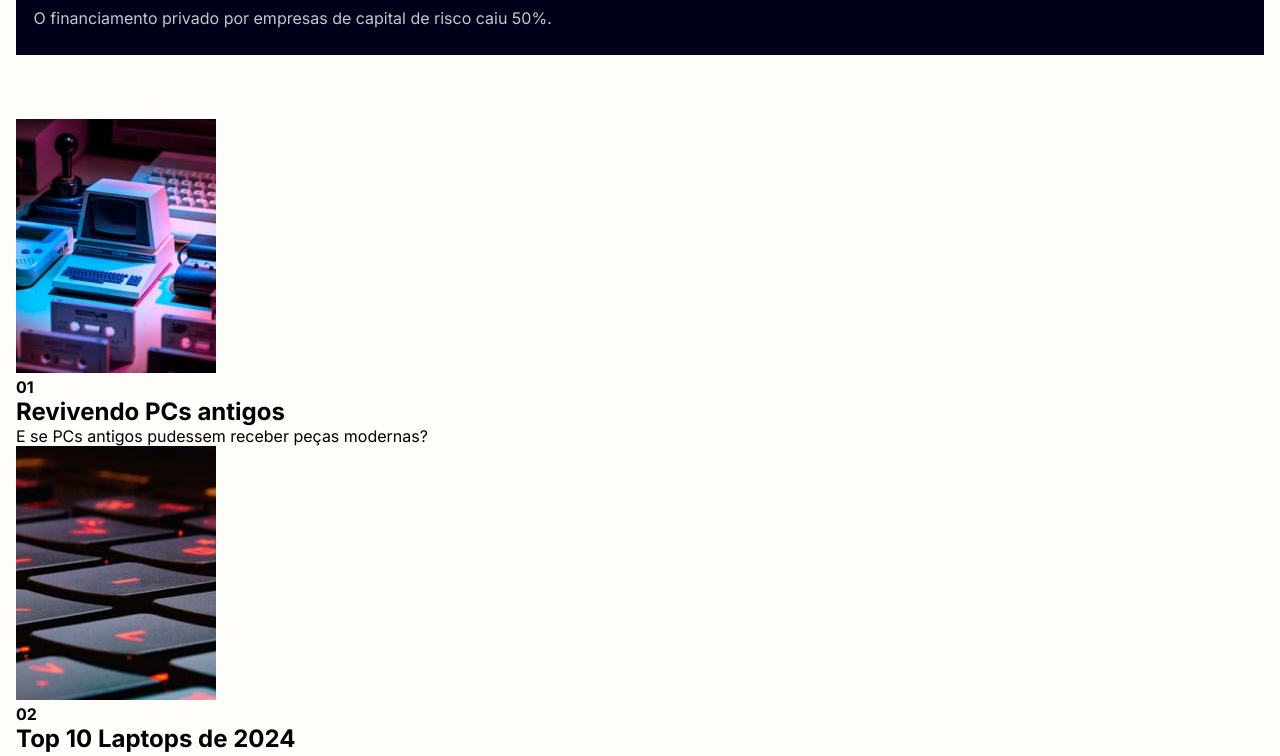
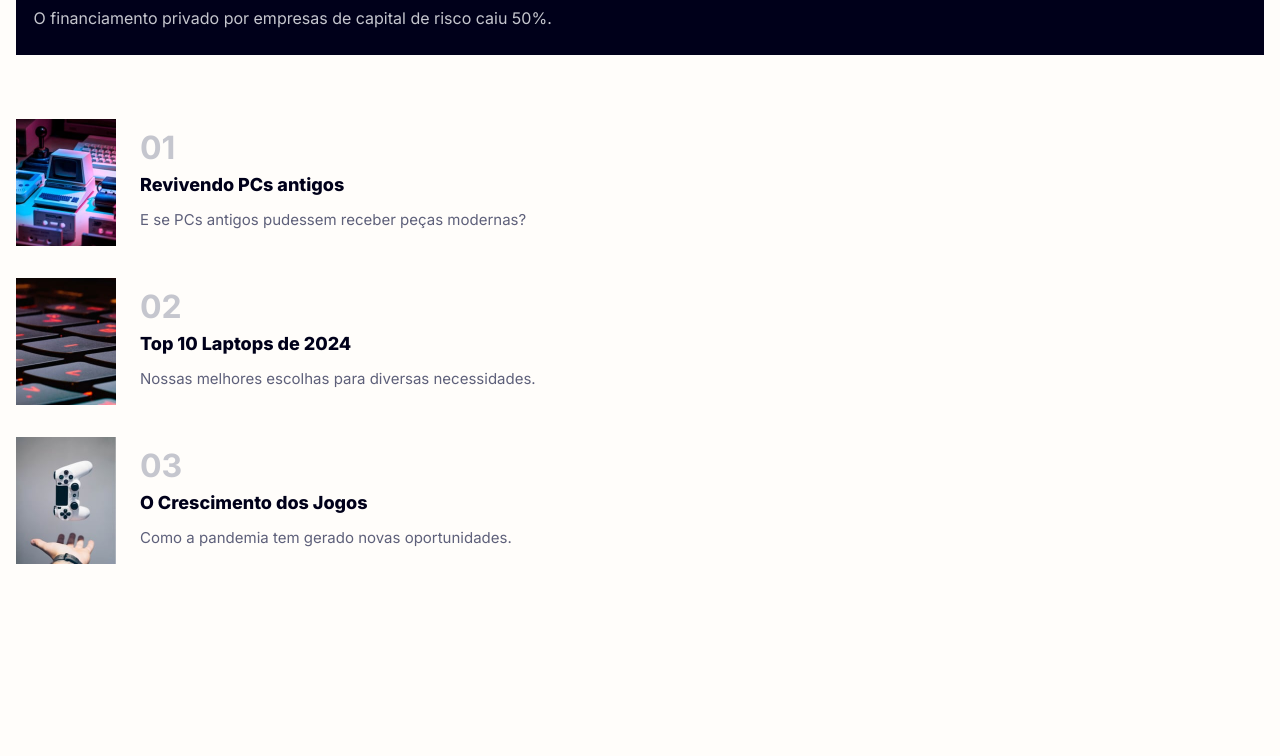
Before and after one commit to erikarodrigues12c/noticias, a plain HTML site: page index.html in a window 1280 px wide. Shown: the part 1812-2568 px from the top of the page. After the commit the page ends 2436 px from the top, so only its background shows below. Drawn offline with Linux system fonts and the light colour scheme; a web font is replaced by a local one.

Commit message:
CSS básico completo

```diff
--- a/index.html
+++ b/index.html
@@ -46,7 +46,7 @@
             </div>
         </section>
 
-        <section>
+        <section class="terceira-seção">
             <div>
                 <img src="./assets/images/image-retro-pcs.jpg" alt="imagem de computadores antigos">
                 <div>
--- a/style.css
+++ b/style.css
@@ -99,3 +99,34 @@ body {
     font-size: 0.9375;
     line-height: 1.625rem;
 }
+
+.terceira-seção > div {
+    display: flex;
+    align-items: center;
+    gap: 1.5rem;
+    margin-bottom: 2rem;
+}
+
+.terceira-seção img {
+    max-width: 6.25rem;
+}
+
+.terceira-seção strong {
+    color: var(--silver);
+    font-size: 2rem;
+    line-height: 100%;
+}
+
+.terceira-seção h2 {
+    color: var(--dark-blue);
+    font-size: 1.125rem;
+    font-weight: 800;
+    line-height: 1.5rem;
+    margin-block: 0.6rem;
+}
+
+.terceira-seção p {
+    font-size: 0.9375rem;
+    line-height: 1.625rem;
+    color: var(--gunmetal);
+}
```
